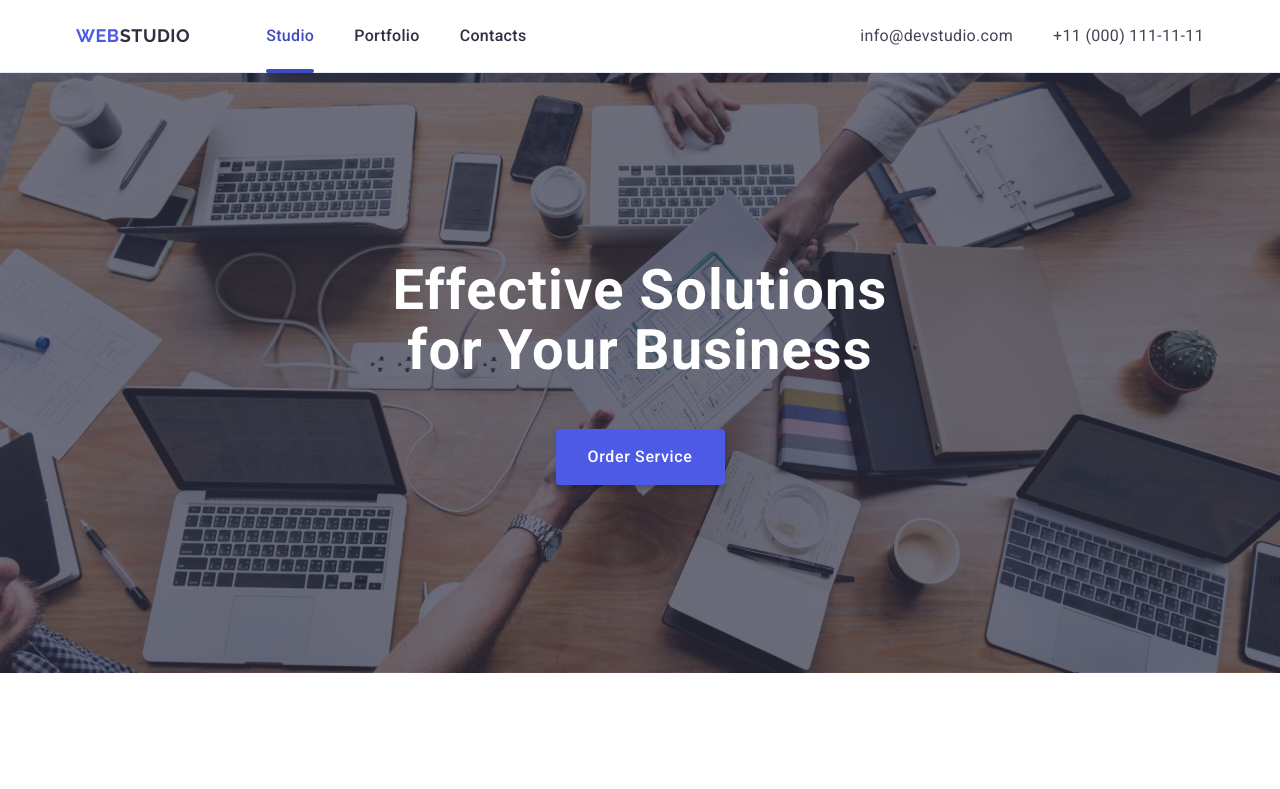
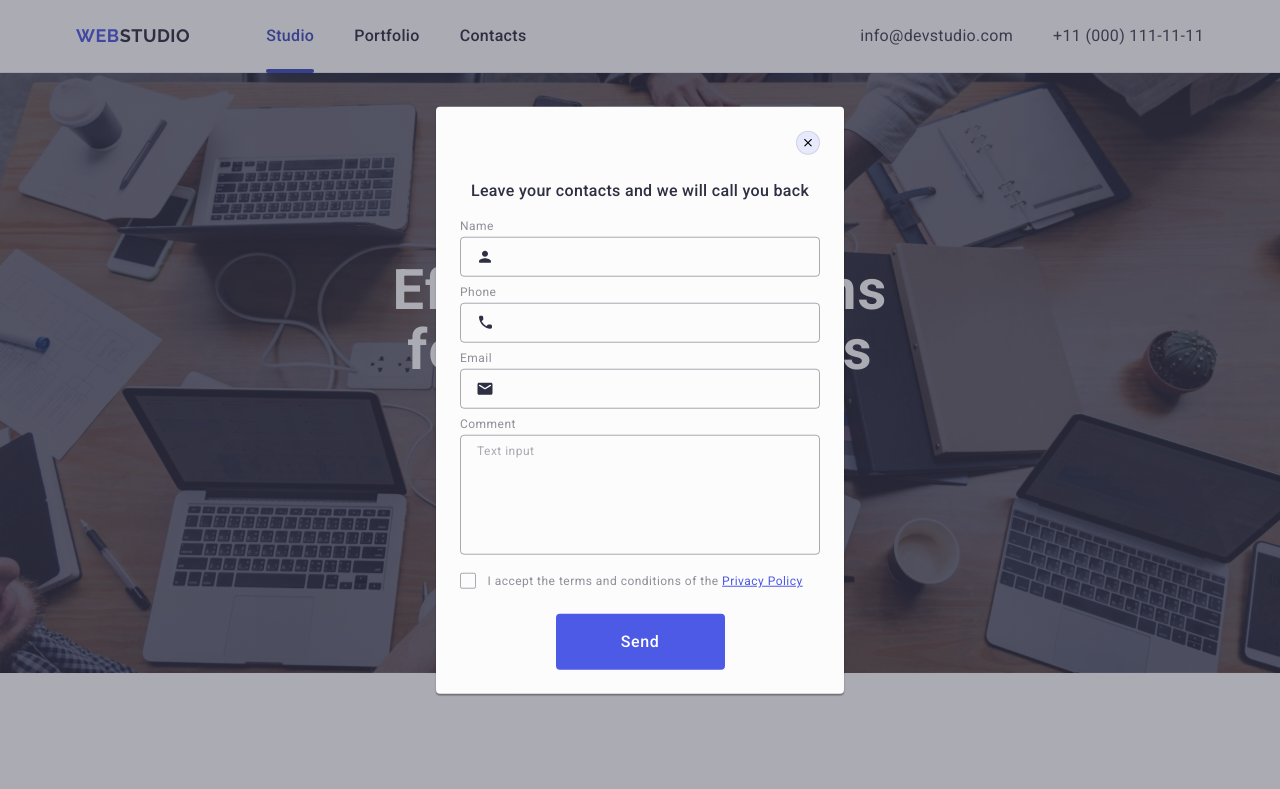
Before and after one commit to Satanw8you/goit-markup-hw-06, a plain HTML site: page index.html in a window 1280 px wide. Shown: the top 789 px of the page. Drawn offline with nearby package versions, Linux system fonts and the light colour scheme.

Commit message:
Update styles.css

```diff
--- a/css/styles.css
+++ b/css/styles.css
@@ -508,8 +508,9 @@ header .container {
 /* Modal form */
 
 .backdrop {
-  opacity: 1;
-  visibility: visible;
+  opacity: 0;
+  pointer-events: none;
+  visibility: hidden;
   position: fixed;
   top: 0;
   left: 0;
@@ -519,9 +520,9 @@ header .container {
   transition: opacity 250ms cubic-bezier(0.4, 0, 0.2, 1), visibility 250ms cubic-bezier(0.4, 0, 0.2, 1);
 }
 .is-open {
-  opacity: 0;
-  visibility: hidden;
-  pointer-events: none;
+  opacity: 1;
+  visibility: visible;
+  pointer-events: auto;
 }
 
 .modal {
```
